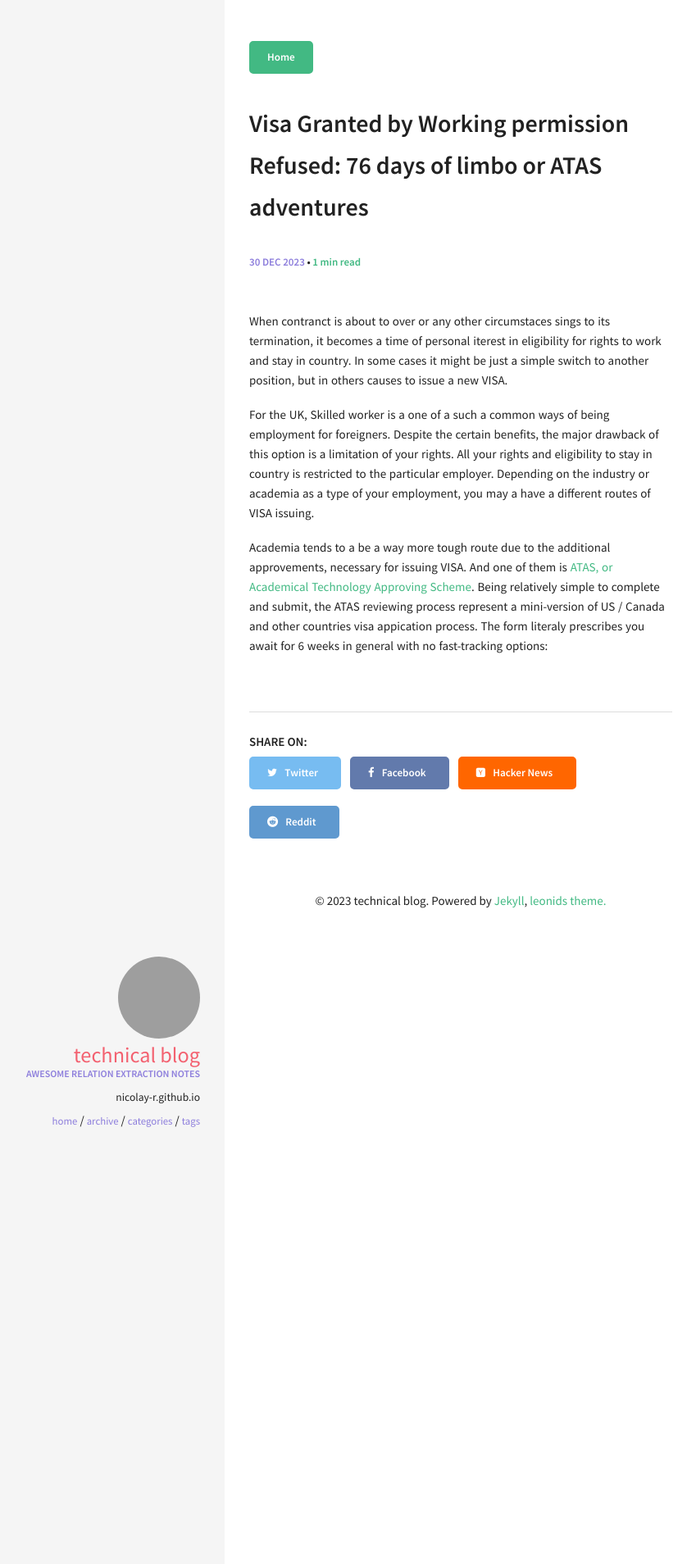
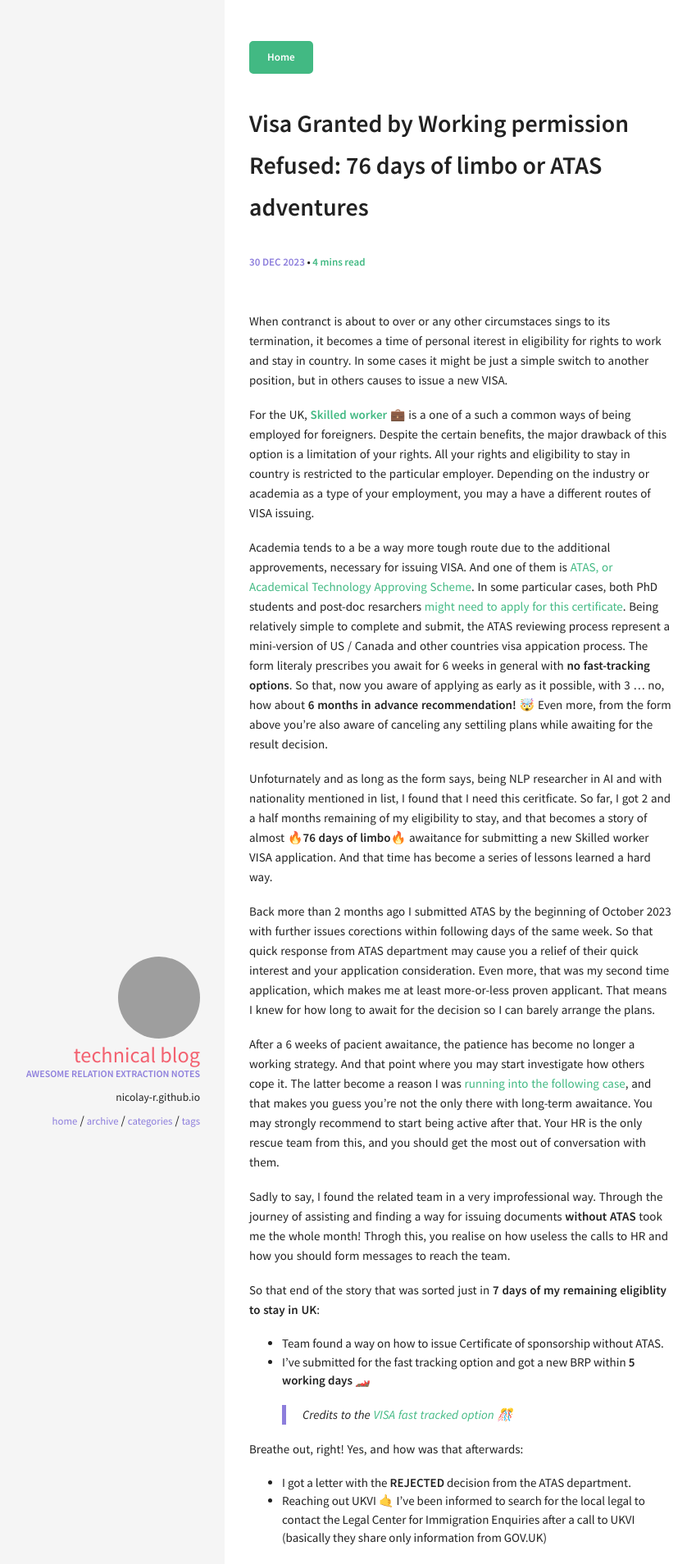
Before and after one commit to nicolay-r/blog, a Jekyll site: the page built from _posts/2023-12-30-visa-granted-work-permission-refused.md, in a window 1280 px wide. Shown: the top 1908 px of the page at 82% size, without its empty margins (46-895 px from the left). Built offline with Jekyll 4.4.1, drawn with Linux system fonts in a browser that asks for light colours; some of the changed text lies outside the part shown.

Commit message:
Update 2023-12-30-visa-granted-work-permission-refused.md

```diff
--- a/_posts/2023-12-30-visa-granted-work-permission-refused.md
+++ b/_posts/2023-12-30-visa-granted-work-permission-refused.md
@@ -11,7 +11,7 @@ it becomes a time of personal iterest in eligibility for rights to work and stay
 In some cases it might be just a simple switch to another position, but in others causes to issue
 a new VISA.
 
-For the UK, Skilled worker is a one of a such a common ways of being employment for foreigners.
+For the UK, **[Skilled worker](https://www.gov.uk/skilled-worker-visa)** 💼 is a one of a such a common ways of being employed for foreigners.
 Despite the certain benefits, the major drawback of this option is a limitation of your rights.
 All your rights and eligibility to stay in country is restricted to the particular employer.
 Depending on the industry or academia as a type of your employment, you may a have a different routes of
@@ -19,5 +19,45 @@ VISA issuing.
 
 Academia tends to a be a way more tough route due to the additional approvements, necessary for issuing VISA.
 And one of them is [ATAS, or Academical Technology Approving Scheme](https://www.gov.uk/guidance/academic-technology-approval-scheme).
+In some particular cases, both PhD students and post-doc resarchers [might need to apply for this certificate](https://www.gov.uk/guidance/find-out-if-you-require-an-atas-certificate).
 Being relatively simple to complete and submit, the ATAS reviewing process represent a mini-version of US / Canada and other countries visa appication process.
-The form literaly prescribes you await for 6 weeks in general with no fast-tracking options:
+The form literaly prescribes you await for 6 weeks in general with **no fast-tracking options**.
+So that, now you aware of applying as early as it possible, with 3 ... no, how about **6 months in advance recommendation!** 🤯
+Even more, from the form above you're also aware of canceling any settiling plans while awaiting for the result decision.
+
+Unfoturnately and as long as the form says, being NLP researcher in AI and with nationality mentioned in list, I found that I need this ceritficate.
+So far, I got 2 and a half months remaining of my eligibility to stay, and that becomes a story of almost 🔥**76 days of limbo**🔥 awaitance for submitting a new Skilled worker VISA application.
+And that time has become a series of lessons learned a hard way.
+
+Back more than 2 months ago I submitted ATAS by the beginning of October 2023 with further issues corections within following days of the same week.
+So that quick response from ATAS department may cause you a relief of their quick interest and your application consideration.
+Even more, that was my second time application, which makes me at least more-or-less proven applicant.
+That means I knew for how long to await for the decision so I can barely arrange the plans.
+
+After a 6 weeks of pacient awaitance, the patience has become no longer a working strategy. And that point where you may start investigate how others cope it.
+The latter become a reason I was [running into the following case](https://www.youtube.com/watch?v=JGRoneLU19E), and that makes you guess you're not the only there with long-term awaitance.
+You may strongly recommend to start being active after that. Your HR is the only rescue team from this, and you should get the most out of conversation with them.
+
+Sadly to say, I found the related team in a very improfessional way. Through the journey of assisting and finding a way for issuing documents **without ATAS** took me the whole month!
+Throgh this, you realise on how useless the calls to HR and how you should form messages to reach the team.
+
+So that end of the story that was sorted just in **7 days of my remaining eligiblity to stay in UK**:
+* Team found a way on how to issue Certificate of sponsorship without ATAS.
+* I've submitted for the fast tracking option and got a new BRP within **5 working days** 🏎️
+
+> Credits to the [VISA fast tracked option](https://www.gov.uk/faster-decision-visa-settlement) 🎊
+
+Breathe out, right! Yes, and how was that afterwards:
+* I got a letter with the **REJECTED** decision from the ATAS department.
+* Reaching out UKVI 🤙 I've been informed to search for the local legal to contact the Legal Center for Immigration Enquiries after a call to UKVI (basically they share only information from GOV.UK)
+
+I called 🤙 and booked an appointment at the local Legal Center (14 West Rd, Newcastle upon Tyne NE4 9HB) the next day and was informed to bring all the necessary documents for case explanation.
+The advisor in legal center has navigate me straightaway to the sponsor guidance part-2 at gov-uk, where the related document says.
+
+> **Legal worker**: If the home office accepts and grants with rights to be in UK under certain conditions, covered by “employment allowed” section
+> then the overall process of issuing an ATAS certificate is no longer applicable.
+> The latter means that it may have status “Refused” which could be treated as “Not Applicable”.
+
+If your employer accepts the conditions that are later on confirmed by the Home Office,
+then it is not my responsibility on any eligibility to have a right to work in the UK.
+In other words, for any further circumstances on that, the employer's organization (University) is taking responsibility.
```
